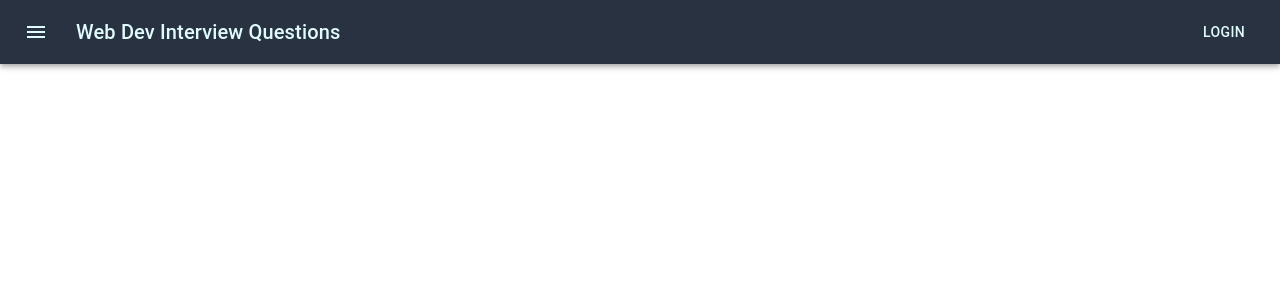
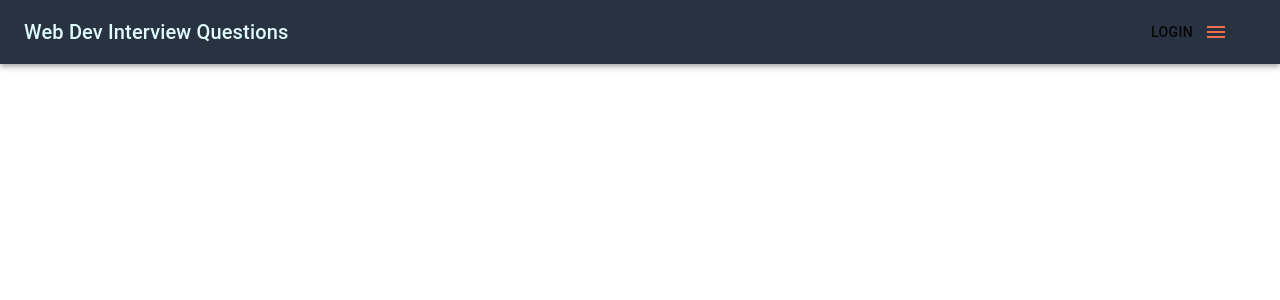
Before and after one commit to DavidAndreww/webDevIQ-frontEnd, a React (Create React App) app: page / in a window 1280 px wide. Shown: the top 300 px of the page. Built offline with nearby package versions, Linux system fonts and the light colour scheme; the HTML template or start-up script is replaced by a standard one.

Commit message:
trying to add some menu features

```diff
--- a/src/app.css
+++ b/src/app.css
@@ -6,7 +6,6 @@
   font-family: 'Inconsolata', monospace;
 }
 
-.navRoot {
-  background-color: red;
-  flex-grow: 1;
+#loginButton {
+  color: #ee6c4d;
 }
--- a/src/components/nav.js
+++ b/src/components/nav.js
@@ -6,17 +6,28 @@
 import Button from '@material-ui/core/Button';
 import IconButton from '@material-ui/core/IconButton';
 import MenuIcon from '@material-ui/icons/Menu';
+import clsx from 'clsx';
+import Drawer from '@material-ui/core/Drawer';
+import List from '@material-ui/core/List';
+import Divider from '@material-ui/core/Divider';
+import ListItem from '@material-ui/core/ListItem';
+import ListItemIcon from '@material-ui/core/ListItemIcon';
+import ListItemText from '@material-ui/core/ListItemText';
+import InboxIcon from '@material-ui/icons/MoveToInbox';
+import MailIcon from '@material-ui/icons/Mail';
+
 
 const useStyles = makeStyles((theme) => ({
   root: {
-		flexGrow: 1,
-		backgroundColor: '#293241',
-		height: 35,
-		color: "#e0fbfc",
-		fontFamily: "'Inconsolata', monospace",
+    flexGrow: 1,
+    backgroundColor: '#293241',
+    height: 35,
+    color: "#e0fbfc",
+    fontFamily: "'Inconsolata', monospace",
   },
   menuButton: {
     marginRight: theme.spacing(2),
+    color: '#ee6c4d'
   },
   title: {
     flexGrow: 1,
@@ -24,19 +35,64 @@
 }));
 
 export default function ButtonAppBar() {
+  const [state, setState] = React.useState({
+    right: false,
+  });
   const classes = useStyles();
+
+  const toggleDrawer = (anchor, open) => (event) => {
+    if (event && event.type === 'keydown' && (event.key === 'Tab' || event.key === 'Shift')) {
+      return;
+    }
+
+    setState({ ...state, [anchor]: open });
+  };
+
+  const list = (anchor) => (
+    <div
+      className={clsx(classes.list, {
+        [classes.fullList]: anchor === 'top' || anchor === 'bottom',
+      })}
+      role="presentation"
+      onClick={toggleDrawer(anchor, false)}
+      onKeyDown={toggleDrawer(anchor, false)}
+    >
+      <List>
+        {['Inbox', 'Starred', 'Send email', 'Drafts'].map((text, index) => (
+          <ListItem button key={text}>
+            <ListItemIcon>{index % 2 === 0 ? <InboxIcon /> : <MailIcon />}</ListItemIcon>
+            <ListItemText primary={text} />
+          </ListItem>
+        ))}
+      </List>
+      <Divider />
+      <List>
+        {['All mail', 'Trash', 'Spam'].map((text, index) => (
+          <ListItem button key={text}>
+            <ListItemIcon>{index % 2 === 0 ? <InboxIcon /> : <MailIcon />}</ListItemIcon>
+            <ListItemText primary={text} />
+          </ListItem>
+        ))}
+      </List>
+    </div>
+  )
 
   return (
     <div>
       <AppBar position="static">
         <Toolbar className={classes.root}>
-          <IconButton edge="start" className={classes.menuButton} color="inherit" aria-label="menu">
-            <MenuIcon />
-          </IconButton>
           <Typography variant="h6" className={classes.title}>
             Web Dev Interview Questions
           </Typography>
-          <Button color="inherit">Login</Button>
+          <Button id='loginButton'>Login</Button>
+          <React.Fragment>
+          <IconButton edge="start" className={classes.menuButton} color="inherit" aria-label="menu" onClick={toggleDrawer(true)}>
+            <MenuIcon />
+          </IconButton>
+          <Drawer onClose={toggleDrawer(false)}>
+            {list}
+          </Drawer>
+          </React.Fragment>
         </Toolbar>
       </AppBar>
     </div>
```
